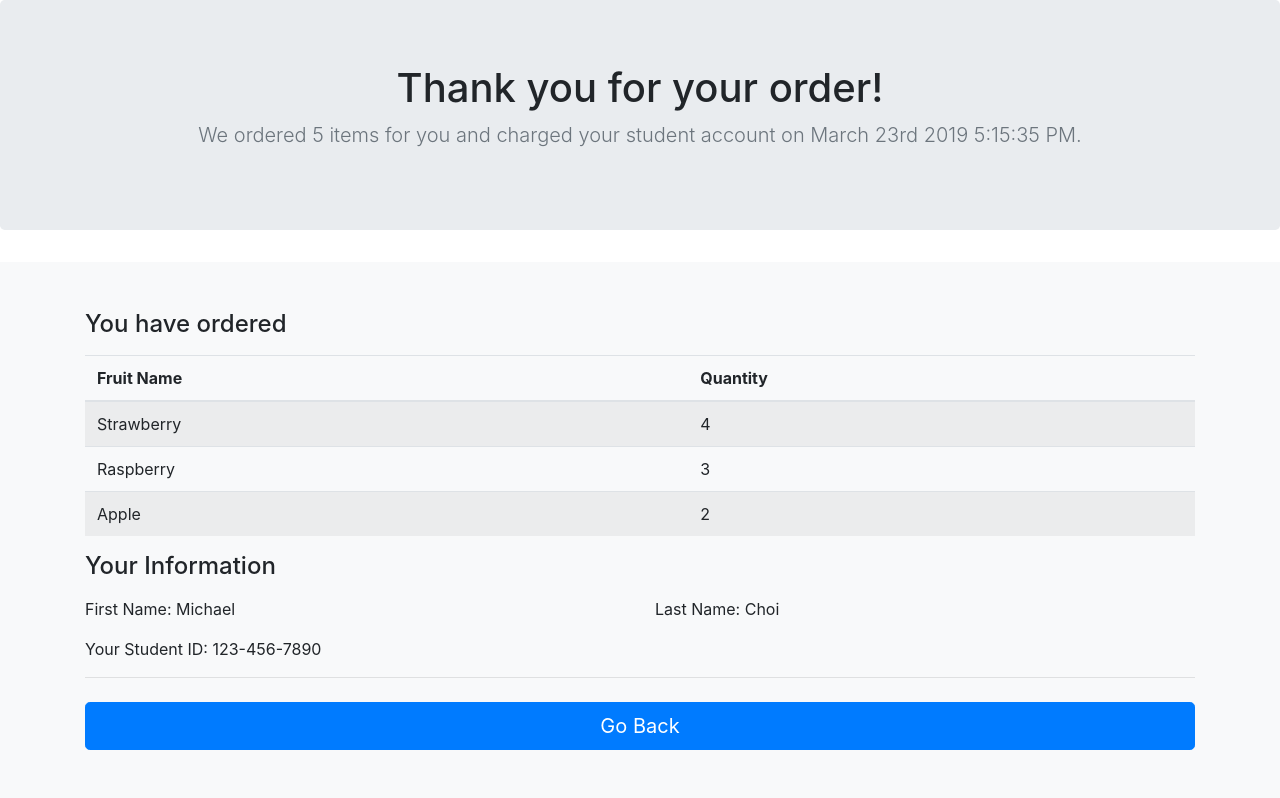
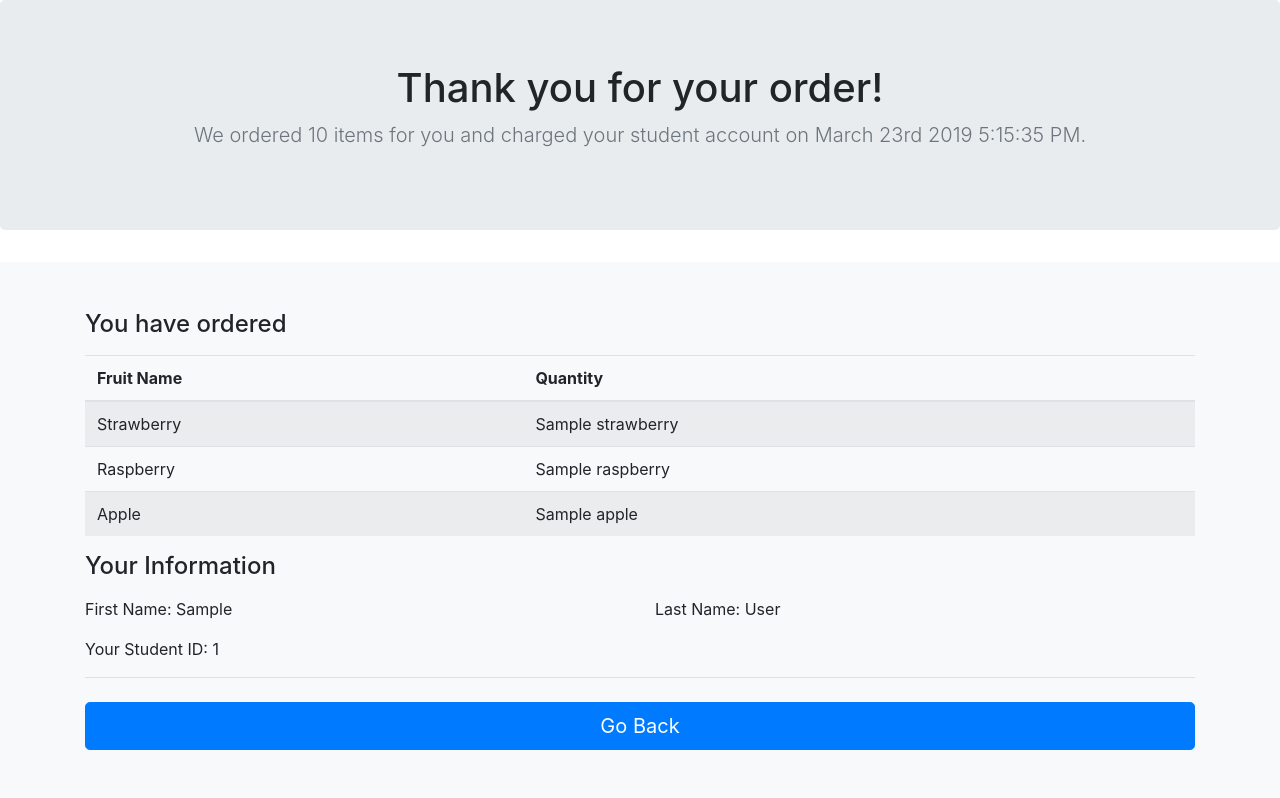
Before and after one commit to capt-alien/CDJ_Python, a Flask app: template flask_dir/flask_fun/dojo_fruit_store/templates/checkout.html in a window 1280 px wide. Shown: the part 56-854 px from the top of the page. Run offline with Flask 2, Linux system fonts and the light colour scheme; the template is opened without the code that fills it: most values are stand-ins (such as "Sample title", 1, 10 or a date in 2020); some libraries are stand-ins or nearby versions.

Commit message:
fruit store

```diff
--- a/flask_dir/flask_fun/dojo_fruit_store/server.py
+++ b/flask_dir/flask_fun/dojo_fruit_store/server.py
@@ -1,9 +1,10 @@
 #!/usr/bin/env python3
 
 from flask import Flask, render_template, request, redirect
-import glob
+from glob import glob
 
 app = Flask(__name__)
+
 
 @app.route('/')
 def index():
@@ -11,8 +12,11 @@ def index():
 
 @app.route('/checkout', methods=['POST'])
 def checkout():
+    print("*"*50)
+    total =(int(request.form["strawberry"])+int(request.form["raspberry"])+int(request.form["apple"]))
     print(request.form)
-    return render_template("checkout.html")
+    return render_template("checkout.html", strawberry=request.form["strawberry"], raspberry=request.form["raspberry"], apple=request.form["apple"], first_name=request.form["first_name"], last_name=request.form["last_name"], student_id=request.form["student_id"], total= total)
+
 
 @app.route('/fruits')
 def fruits():
--- a/flask_dir/flask_fun/dojo_fruit_store/templates/checkout.html
+++ b/flask_dir/flask_fun/dojo_fruit_store/templates/checkout.html
@@ -24,7 +24,7 @@
         <section class="jumbotron text-center">
           <div class="container">
             <h1 class="jumbotron-heading">Thank you for your order!</h1>
-            <p class="lead text-muted">We ordered 5 items for you and charged your student account on March 23rd 2019 5:15:35 PM.</p>
+            <p class="lead text-muted">We ordered {{total}} items for you and charged your student account on March 23rd 2019 5:15:35 PM.</p>
           </div>
         </section>
 
@@ -41,15 +41,15 @@
                     <tbody>
                     <tr>
                         <td>Strawberry</td>
-                        <td>4</td>
+                        <td>{{strawberry}}</td>
                     </tr>
                     <tr>
                         <td>Raspberry</td>
-                        <td>3</td>
+                        <td>{{raspberry}}</td>
                     </tr>
                     <tr>
                         <td>Apple</td>
-                        <td>2</td>
+                        <td>{{apple}}</td>
                     </tr>
                     </tbody>
                 </table>
@@ -57,15 +57,15 @@
                 <h4 class="mb-3">Your Information</h4>
                 <div class="row">
                     <div class="col-md-6 mb-3">
-                        First Name: Michael
+                        First Name: {{first_name}}
                     </div>
                     <div class="col-md-6 mb-3">
-                        Last Name: Choi
+                        Last Name: {{last_name}}
                     </div>
                 </div>
 
                 <div class="mb-3">
-                    Your Student ID: 123-456-7890
+                    Your Student ID: {{student_id}}
                 </div>
 
                 <hr class="mb-4">
```
